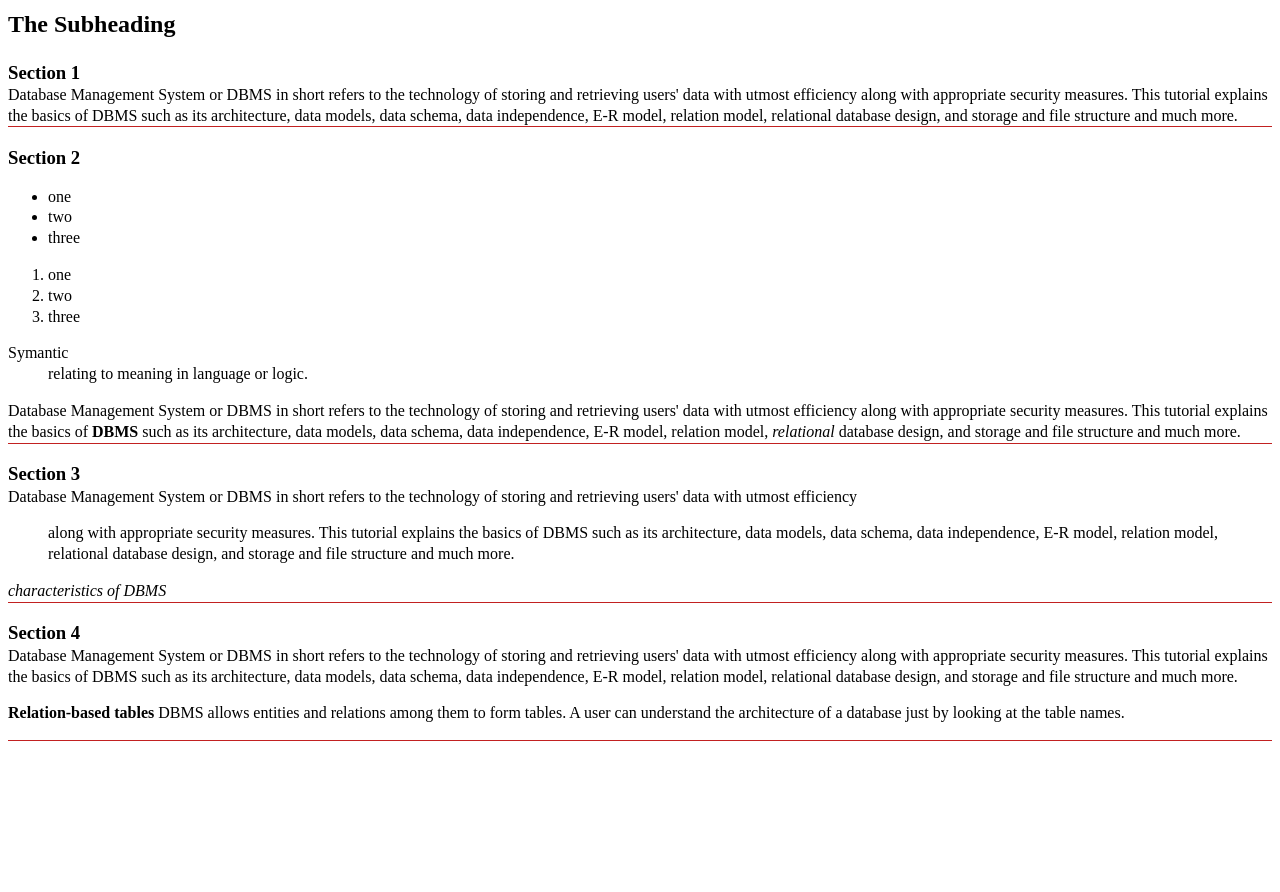
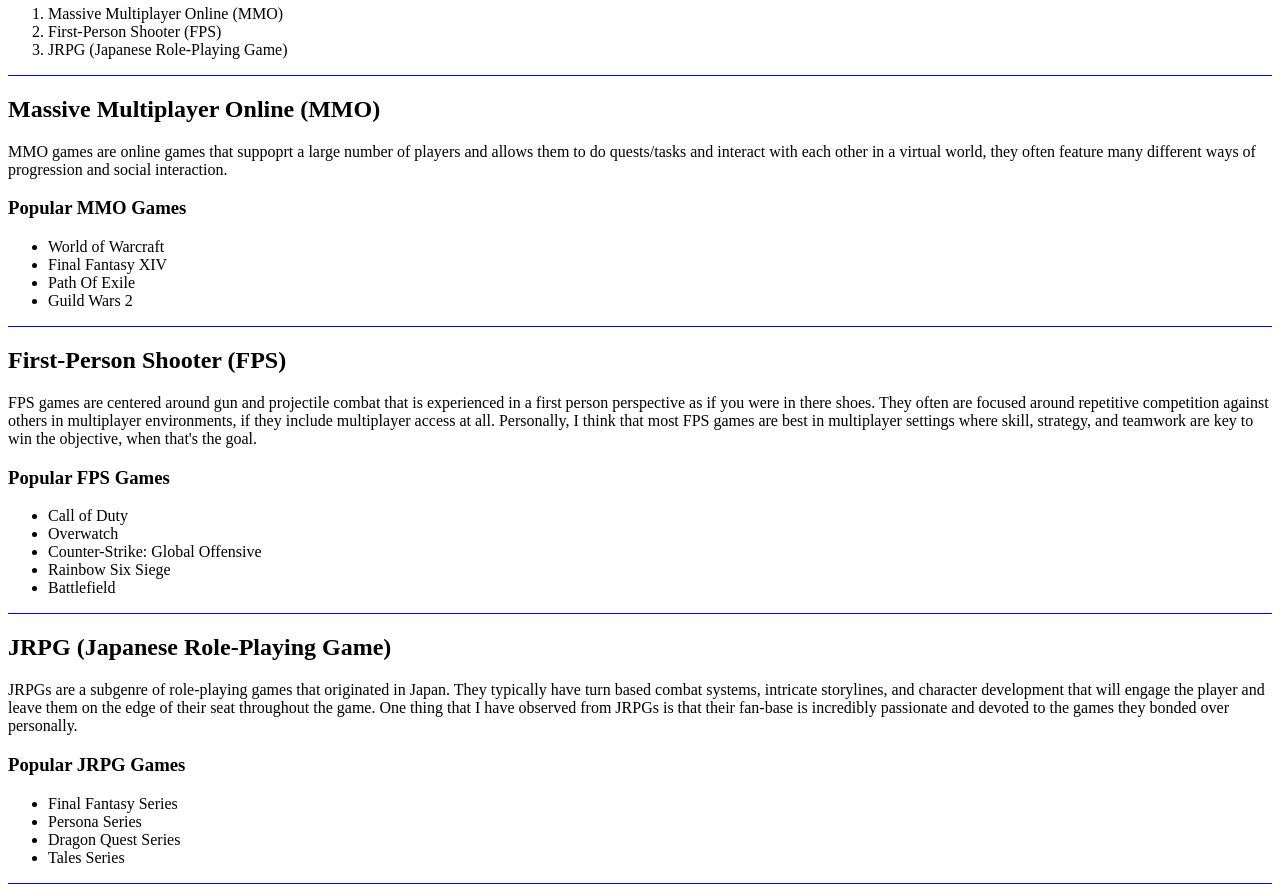
Before and after one commit to MasyMan266/Mason_Gilchrist_HTMLCSS_fa26, a plain HTML site: page Week3/index.html in a window 1280 px wide. Shown: the part 75-967 px from the top of the page. Before the commit the page ends 824 px from the top, so only its background shows below. Drawn offline with Linux system fonts and the light colour scheme.

Commit message:
Video Game webpage Update

```diff
--- /dev/null
+++ b/Week3/Lesson/styles.css
@@ -0,0 +1,16 @@
+body {
+    line-height: 1.3;
+}
+
+h2 {
+
+}
+
+h3 { /*section title*/
+    margin-bottom: 0px;
+
+}
+
+section {
+    border-bottom: solid rgb(194, 33, 33) thin;
+}
--- a/Week3/index.html
+++ b/Week3/index.html
@@ -1,43 +1,55 @@
 <!DOCTYPE html>
-<head>
-    <link rel="stylesheet" href="styles.css">
-</head>
 <html>
+    <head>
+        <title>Video Games</title>
+        <link rel="stylesheet" href="styles.css">
+    </head>
     <body>
-        <h1>The Main Title of the Page</h1>
-        <h2>The Subheading</h2>
+        <h1>Favorite Video Game Genres</h1>
+            <section>
+        <ol>
+            <li>Massive Multiplayer Online (MMO)</li>
+            <li>First-Person Shooter (FPS)</li>
+            <li>JRPG (Japanese Role-Playing Game)</li>
+        </ol>
+            </section>
+
 
         <section>
-            <h3>Section 1</h3>
-            Database Management System or DBMS in short refers to the technology of storing and retrieving users' data with utmost efficiency along with appropriate security measures. This tutorial explains the basics of DBMS such as its architecture, data models, data schema, data independence, E-R model, relation model, relational database design, and storage and file structure and much more.
+            <h2>Massive Multiplayer Online (MMO)</h2>
+            <p>MMO games are online games that suppoprt a large number of players and allows them to do quests/tasks and interact with each other in a virtual world, they often feature many different ways of progression and social interaction. </p>
+
+            <h3>Popular MMO Games</h3>
+            <ul>
+                <li>World of Warcraft</li>
+                <li>Final Fantasy XIV</li>
+                <li>Path Of Exile</li>
+                <li>Guild Wars 2</li>
+            </ul>
         </section>
         <section>
-            <h3>Section 2</h3>
+            <h2>First-Person Shooter (FPS)</h2>
+            <p>FPS games are centered around gun and projectile combat that is experienced in a first person perspective as if you were in there shoes. They often are focused around repetitive competition against others in multiplayer environments, if they include multiplayer access at all. Personally, I think that most FPS games are best in multiplayer settings where skill, strategy, and teamwork are key to win the objective, when that's the goal.</p>
+            <h3>Popular FPS Games</h3>
             <ul>
-                <li>one</li>
-                <li>two</li>
-                <li>three</li>
+                <li>Call of Duty</li>
+                <li>Overwatch</li>
+                <li>Counter-Strike: Global Offensive</li>
+                <li>Rainbow Six Siege</li>
+                <li>Battlefield</li>
             </ul>
-             <ol>
-                <li>one</li>
-                <li>two</li>
-                <li>three</li>
-            </ol>
-            <dl>
-                <dt>Symantic</dt>
-                <dd>relating to meaning in language or logic.</dd>
-            </dl>
-            Database Management System or DBMS in short refers to the technology of storing and retrieving users' data with utmost efficiency along with appropriate security measures. This tutorial explains the basics of <strong>DBMS</strong> such as its architecture, data models, data schema, data independence, E-R model, relation model, <em>relational</em> database design, and storage and file structure and much more.
         </section>
         <section>
-            <h3>Section 3</h3>
-            Database Management System or DBMS in short refers to the technology of storing and retrieving users' data with utmost efficiency <blockquote>along with appropriate security measures. This tutorial explains the basics of DBMS such as its architecture, data models, data schema, data independence, E-R model, relation model, relational database design, and storage and file structure and much more.</blockquote><cite>characteristics of DBMS</cite>
+            <h2>JRPG (Japanese Role-Playing Game)</h2>
+            <p>JRPGs are a subgenre of role-playing games that originated in Japan. They typically have turn based combat systems, intricate storylines, and character development that will engage the player and leave them on the edge of their seat throughout the game. One thing that I have observed from JRPGs is that their fan-base is incredibly passionate and devoted to the games they bonded over personally. </p>
+            <h3>Popular JRPG Games</h3>
+            <ul>
+                <li>Final Fantasy Series</li>
+                <li>Persona Series</li>
+                <li>Dragon Quest Series</li>
+                <li>Tales Series</li>
+            </ul>
         </section>
-        <section>
-            <h3>Section 4</h3>
-            Database Management System or DBMS in short refers to the technology of storing and retrieving users' data with utmost efficiency along with appropriate security measures. This tutorial explains the basics of DBMS such as its architecture, data models, data schema, data independence, E-R model, relation model, relational database design, and storage and file structure and much more.
 
-            <p><strong>Relation-based tables</strong> DBMS allows entities and relations among them to form tables. A user can understand the architecture of a database just by looking at the table names.</p>
-        </section>
     </body>
 </html>
--- a/Week3/styles.css
+++ b/Week3/styles.css
@@ -1,16 +1,3 @@
-body {
-    line-height: 1.3;
+section {
+    border-bottom: blue solid 1px;
 }
-
-h2 {
-
-}
-
-h3 { /*section title*/
-    margin-bottom: 0px;
-
-}
-
-section {
-    border-bottom: solid rgb(194, 33, 33) thin;
-}
```
Also changed, not shown: Week3/Lesson/index.html (added, +46 -0 lines).
